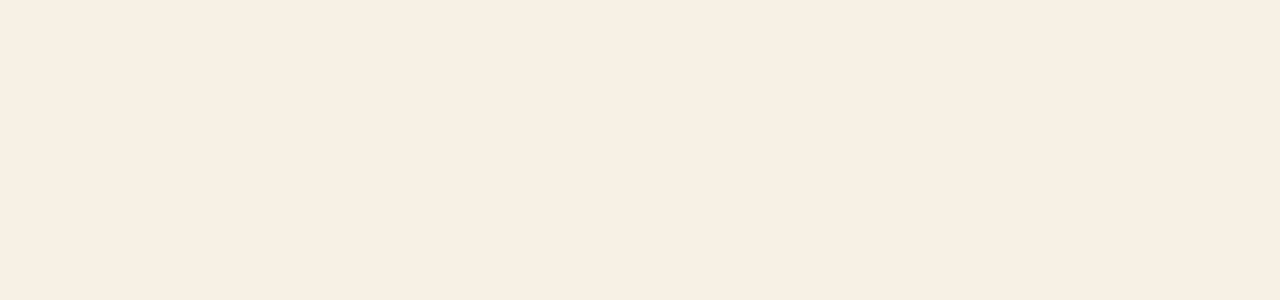
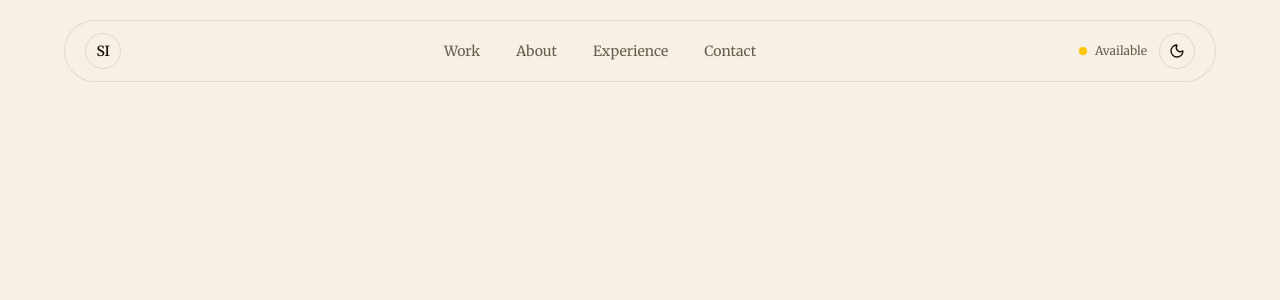
Before and after one commit to sumayaislamm/Portfolio, a Next.js app: page / in a window 1280 px wide. Shown: the top 300 px of the page. Built offline with nearby package versions, Linux system fonts and the light colour scheme.

Commit message:
navbar complete

```diff
--- a/package.json
+++ b/package.json
@@ -11,6 +11,7 @@
   "dependencies": {
     "class-variance-authority": "^0.7.1",
     "cn": "^0.2.6",
+    "framer-motion": "^13.4.0",
     "lucide-react": "^1.44.0",
     "next": "16.3.4",
     "radix-ui": "^1.6.7",
--- a/src/app/globals.css
+++ b/src/app/globals.css
@@ -151,3 +151,9 @@
     transform: translateY(-20px);
   }
 }
+
+/* Smooth Scrolling  */
+html {
+  @apply font-serif;
+  scroll-behavior: smooth;
+}
--- a/src/app/layout.tsx
+++ b/src/app/layout.tsx
@@ -1,11 +1,62 @@
+// import type { Metadata } from "next";
+// import { Geist, Geist_Mono, Merriweather, JetBrains_Mono } from "next/font/google";
+// import "./globals.css";
+// import { cn } from "@/lib/utils";
+
+// const jetbrainsMonoHeading = JetBrains_Mono({subsets:['latin'],variable:'--font-heading'});
+
+// const merriweather = Merriweather({subsets:['latin'],variable:'--font-serif'});
+
+// const geistSans = Geist({
+//   variable: "--font-geist-sans",
+//   subsets: ["latin"],
+// });
+
+// const geistMono = Geist_Mono({
+//   variable: "--font-geist-mono",
+//   subsets: ["latin"],
+// });
+
+// export const metadata: Metadata = {
+//   title: "Create Next App",
+//   description: "Generated by create next app",
+// };
+
+// export default function RootLayout({ children }: LayoutProps<"/">) {
+//   return (
+//     <html
+//       lang="en"
+//       className={cn("h-full", "antialiased", geistSans.variable, geistMono.variable, "font-serif", merriweather.variable, jetbrainsMonoHeading.variable)}
+//     >
+//       <body className="min-h-full flex flex-col">{children}</body>
+//     </html>
+//   );
+// }
+
 import type { Metadata } from "next";
-import { Geist, Geist_Mono, Merriweather, JetBrains_Mono } from "next/font/google";
+import {
+  Geist,
+  Geist_Mono,
+  Merriweather,
+  JetBrains_Mono,
+} from "next/font/google";
+
 import "./globals.css";
 import { cn } from "@/lib/utils";
+import LoadingScreen from "../components/LoadingScreen";
+import Navbar from "../components/lauout/Navbar";
 
-const jetbrainsMonoHeading = JetBrains_Mono({subsets:['latin'],variable:'--font-heading'});
 
-const merriweather = Merriweather({subsets:['latin'],variable:'--font-serif'});
+
+const jetbrainsMonoHeading = JetBrains_Mono({
+  subsets: ["latin"],
+  variable: "--font-heading",
+});
+
+const merriweather = Merriweather({
+  subsets: ["latin"],
+  variable: "--font-serif",
+});
 
 const geistSans = Geist({
   variable: "--font-geist-sans",
@@ -18,17 +69,33 @@ const geistMono = Geist_Mono({
 });
 
 export const metadata: Metadata = {
-  title: "Create Next App",
-  description: "Generated by create next app",
+  title: "Sumaya Islam | Full-Stack Developer",
+  description:
+    "Portfolio of Sumaya Islam — Full-Stack Developer specializing in React, Next.js, TypeScript, Node.js, and modern web applications.",
 };
 
-export default function RootLayout({ children }: LayoutProps<"/">) {
+export default function RootLayout({
+  children,
+}: LayoutProps<"/">) {
   return (
     <html
       lang="en"
-      className={cn("h-full", "antialiased", geistSans.variable, geistMono.variable, "font-serif", merriweather.variable, jetbrainsMonoHeading.variable)}
+      className={cn(
+        "h-full",
+        "antialiased",
+        geistSans.variable,
+        geistMono.variable,
+        "font-serif",
+        merriweather.variable,
+        jetbrainsMonoHeading.variable
+      )}
     >
-      <body className="min-h-full flex flex-col">{children}</body>
+      <body className="min-h-full flex flex-col">
+        <LoadingScreen />
+        <Navbar />
+
+        {children}
+      </body>
     </html>
   );
 }
--- a/src/components/lauout/Navbar.tsx
+++ b/src/components/lauout/Navbar.tsx
@@ -0,0 +1,195 @@
+"use client";
+
+import { useEffect, useState } from "react";
+import Link from "next/link";
+import { Menu, Moon, Sun, X } from "lucide-react";
+
+const navItems = [
+  { label: "Work", href: "#work" },
+  { label: "About", href: "#about" },
+  { label: "Experience", href: "#experience" },
+  { label: "Contact", href: "#contact" },
+];
+
+export default function Navbar() {
+  const [isScrolled, setIsScrolled] = useState(false);
+  const [isMenuOpen, setIsMenuOpen] = useState(false);
+  const [isDark, setIsDark] = useState(false);
+  //   const [isDark, setIsDark] = useState(() => {
+  //     if (typeof window === "undefined") return false;
+
+  //     return localStorage.getItem("theme") === "dark";
+  //   });
+
+  // Handle scroll
+  useEffect(() => {
+    const handleScroll = () => {
+      setIsScrolled(window.scrollY > 30);
+    };
+
+    window.addEventListener("scroll", handleScroll);
+
+    return () => {
+      window.removeEventListener("scroll", handleScroll);
+    };
+  }, []);
+
+  // Read saved theme after component mounts
+  useEffect(() => {
+    const savedTheme = localStorage.getItem("theme");
+
+    if (savedTheme === "dark") {
+      document.documentElement.classList.add("dark");
+      setIsDark(true);
+    } else if (savedTheme === "light") {
+      document.documentElement.classList.remove("dark");
+      setIsDark(false);
+    }
+  }, []);
+  //   useEffect(() => {
+  //     const savedTheme = localStorage.getItem("theme");
+
+  //     if (savedTheme === "dark") {
+  //       document.documentElement.classList.add("dark");
+  //       setIsDark(true);
+  //     } else if (savedTheme === "light") {
+  //       document.documentElement.classList.remove("dark");
+  //       setIsDark(false);
+  //     }
+  //   }, []);
+  const toggleTheme = () => {
+    const html = document.documentElement;
+    const dark = !html.classList.contains("dark");
+
+    html.classList.toggle("dark", dark);
+    setIsDark(dark);
+
+    localStorage.setItem("theme", dark ? "dark" : "light");
+  };
+
+  const closeMenu = () => {
+    setIsMenuOpen(false);
+  };
+
+  return (
+    <>
+      <header
+        className={`fixed left-1/2 z-50 w-[calc(100%-2rem)] max-w-6xl -translate-x-1/2 transition-all duration-500 ${
+          isScrolled ? "top-3" : "top-5"
+        }`}
+      >
+        <nav
+          className={`flex items-center justify-between border px-4 py-3 transition-all duration-500 sm:px-5 ${
+            // isScrolled
+            //   ? "rounded-2xl border-border/70 bg-background/75 shadow-lg backdrop-blur-xl"
+            //   : "rounded-full border-border/50 bg-background/60 backdrop-blur-md"
+
+            isScrolled
+              ? "rounded-2xl border border-foreground/15 bg-background/75 shadow-lg backdrop-blur-xl"
+              : "rounded-full border border-foreground/10 bg-background/60 backdrop-blur-md"
+          }`}
+        >
+          {/* Logo */}
+          <Link
+            href="/"
+            className="group flex h-9 w-9 items-center justify-center rounded-full border border-border text-sm font-semibold tracking-tight transition-all duration-300 hover:border-primary hover:bg-primary hover:text-primary-foreground"
+          >
+            SI
+          </Link>
+
+          {/* Desktop Navigation */}
+          <div className="hidden items-center gap-1 md:flex">
+            {navItems.map((item) => (
+              <Link
+                key={item.label}
+                href={item.href}
+                className="rounded-full px-4 py-2 text-sm text-muted-foreground transition-colors duration-300 hover:bg-muted hover:text-foreground"
+              >
+                {item.label}
+              </Link>
+            ))}
+          </div>
+
+          {/* Right Side */}
+          <div className="flex items-center gap-2">
+            {/* Availability */}
+            <div className="mr-1 hidden items-center gap-2 text-xs text-muted-foreground lg:flex">
+              <span className="relative flex h-2 w-2">
+                <span className="absolute inline-flex h-full w-full animate-ping rounded-full bg-primary opacity-60" />
+                <span className="relative inline-flex h-2 w-2 rounded-full bg-primary" />
+              </span>
+              Available
+            </div>
+
+            {/* Theme Toggle */}
+            <button
+              type="button"
+              onClick={toggleTheme}
+              aria-label="Toggle theme"
+              className="flex h-9 w-9 items-center justify-center rounded-full border border-border transition-all duration-300 hover:border-primary hover:bg-muted"
+            >
+              {isDark ? (
+                <Sun className="h-4 w-4" />
+              ) : (
+                <Moon className="h-4 w-4" />
+              )}
+            </button>
+
+            {/* Mobile Menu */}
+            <button
+              type="button"
+              onClick={() => setIsMenuOpen((prev) => !prev)}
+              aria-label={isMenuOpen ? "Close menu" : "Open menu"}
+              className="flex h-9 w-9 items-center justify-center rounded-full border border-border transition-all duration-300 hover:border-primary hover:bg-muted md:hidden"
+            >
+              {isMenuOpen ? (
+                <X className="h-4 w-4" />
+              ) : (
+                <Menu className="h-4 w-4" />
+              )}
+            </button>
+          </div>
+        </nav>
+      </header>
+
+      {/* Mobile Menu */}
+      <div
+        className={`fixed inset-0 z-40 bg-background/95 backdrop-blur-xl transition-all duration-500 md:hidden ${
+          isMenuOpen
+            ? "pointer-events-auto opacity-100"
+            : "pointer-events-none opacity-0"
+        }`}
+      >
+        <div className="flex h-full flex-col justify-center px-8">
+          <p className="mb-8 text-xs uppercase tracking-[0.25em] text-muted-foreground">
+            Navigation
+          </p>
+
+          <div className="flex flex-col">
+            {navItems.map((item, index) => (
+              <Link
+                key={item.label}
+                href={item.href}
+                onClick={closeMenu}
+                className="group flex items-center gap-5 border-b border-border/60 py-5"
+              >
+                <span className="font-mono text-xs text-muted-foreground">
+                  0{index + 1}
+                </span>
+
+                <span className="text-3xl font-medium tracking-tight transition-transform duration-300 group-hover:translate-x-2">
+                  {item.label}
+                </span>
+              </Link>
+            ))}
+          </div>
+
+          <div className="mt-10 flex items-center gap-3 text-sm text-muted-foreground">
+            <span className="h-2 w-2 rounded-full bg-primary" />
+            Available for opportunities
+          </div>
+        </div>
+      </div>
+    </>
+  );
+}
```
Also changed, not shown: 1 other file (tests, documents, lock files or other folders).
